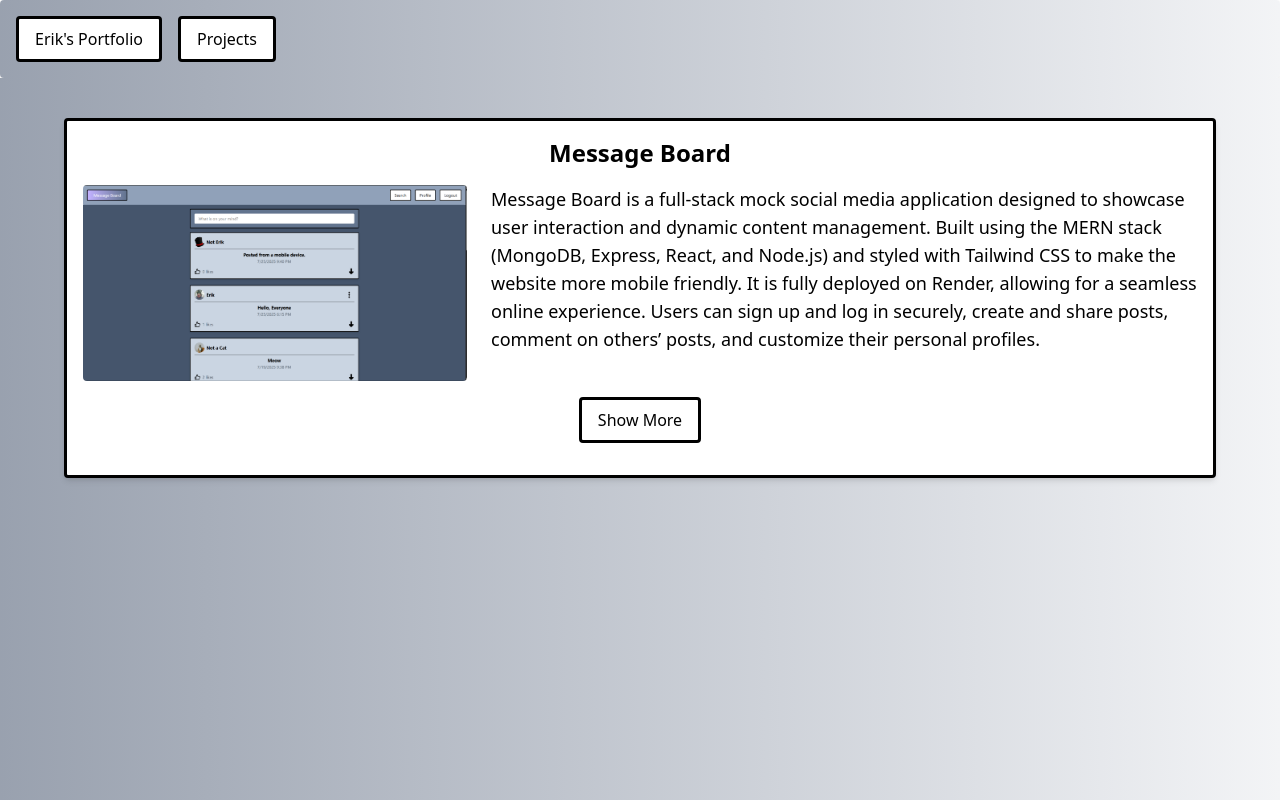
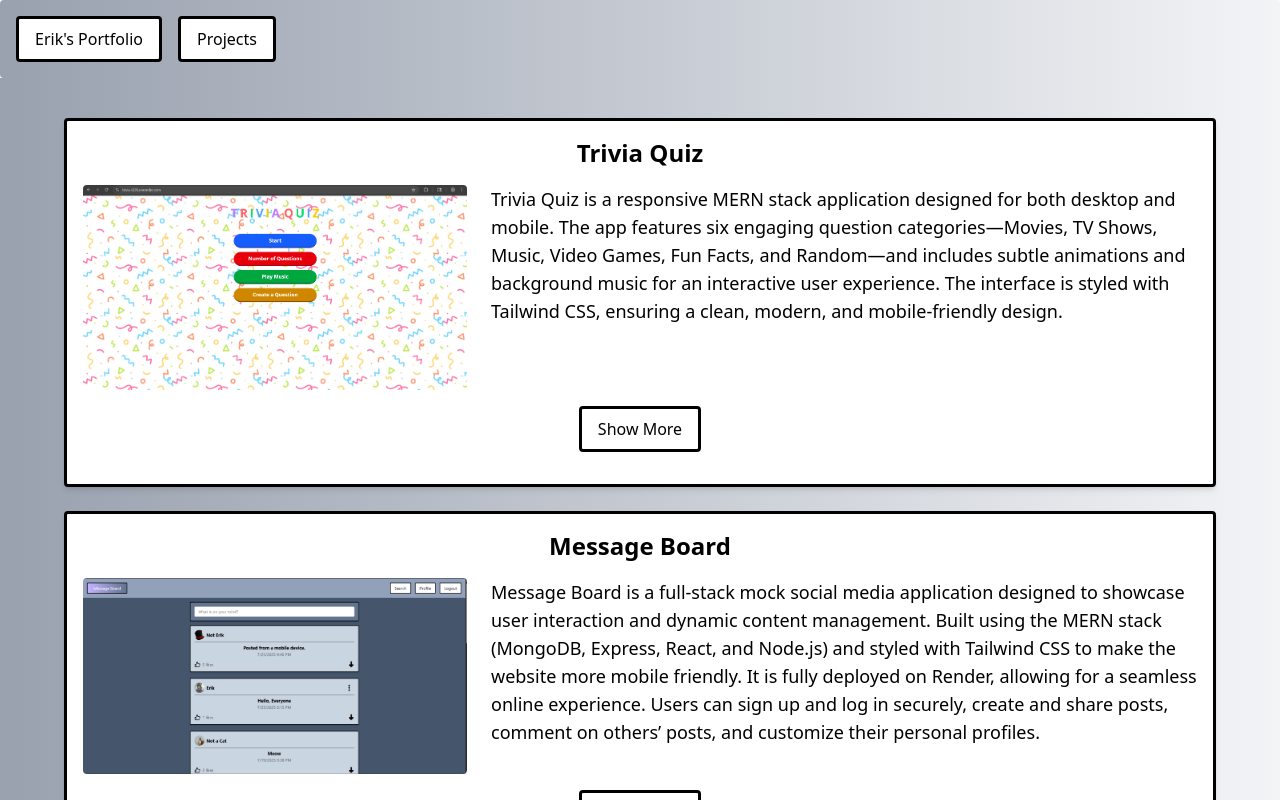
Before and after one commit to 00Kaiser00/My-Portfolio-v2-Cleaned, a React (Vite) app in the folder client/: page /projects in a window 1280 px wide. Shown: the top 800 px of the page. Built offline with nearby package versions, Linux system fonts and the light colour scheme.

Commit message:
Updated for new project

```diff
--- a/client/src/components/Projects/Projects.jsx
+++ b/client/src/components/Projects/Projects.jsx
@@ -5,6 +5,75 @@ function Projects() {
 
     return (
         <div className="mx-auto flex flex-col items-center mt-10 px-4"> {/* Added horizontal padding */}
+
+            {/* Trivia Quiz */}
+            <div className="bg-white rounded border-3 border-black shadow-md p-4 mb-6 w-full max-w-6xl">
+                <h1 className="text-2xl font-bold mb-4 text-center">Trivia Quiz</h1>
+
+                {/* Responsive Flex Container */}
+                <div className="flex flex-col md:flex-row items-center md:items-start gap-6">
+                    {/* Responsive Image */}
+                    <img
+                        src="/Trivia_Quiz.png"
+                        alt="Trivia Quiz"
+                        className="w-full max-w-sm h-auto rounded"
+                    />
+
+                    {/* Text Block */}
+                    <p className="text-lg text-center md:text-left">
+                        Trivia Quiz is a responsive MERN stack application designed for both desktop and mobile.
+                        The app features six engaging question categories—Movies, TV Shows, Music, Video Games, Fun Facts, and Random—and includes subtle animations and background music for an interactive user experience.
+                        The interface is styled with Tailwind CSS, ensuring a clean, modern, and mobile-friendly design.
+                    </p>
+                </div>
+
+                {/* Show More Button */}
+                <div className="flex justify-center">
+                    <button
+                        className="rounded bg-white text-black py-2 px-4 border-3 border-black mt-4 mb-4"
+                        onClick={() => setShowMore(!showMore)}
+                    >
+                        Show {showMore ? "Less" : "More"}
+                    </button>
+                </div>
+
+                {/* Expanded Details */}
+                {showMore && (
+                    <div className="flex flex-col items-center text-center md:text-left">
+                        <p className="text-lg mt-2">
+                            When you first visit Trivia Quiz, you are presented with several interactive options.
+                            The Start button takes you directly to the category selection screen to begin the trivia, while the Number of Questions button allows you to choose from 5, 10, 15, or 20 questions.
+                            The Play Music button lets users enjoy background music for a more engaging experience, and the Create Question button enables users to add their own questions to the quiz from the available categories.
+                        </p>
+
+                        <p className="text-lg mt-4 break-all">
+                            Visit the site:{" "}
+                            <a
+                                href="https://trivia-t226.onrender.com/"
+                                target="_blank"
+                                rel="noopener noreferrer"
+                                className="text-purple-500 underline"
+                            >
+                                https://trivia-t226.onrender.com/
+                            </a>
+                        </p>
+
+                        <p className="text-lg mt-4 break-all">
+                            View the code:{" "}
+                            <a
+                                href="https://github.com/00Kaiser00/Trivia-Cleaned.git"
+                                target="_blank"
+                                rel="noopener noreferrer"
+                                className="text-purple-500 underline"
+                            >
+                                https://github.com/00Kaiser00/Trivia-Cleaned.git
+                            </a>
+                        </p>
+                    </div>
+                )}
+            </div>
+
+            {/* Message Board */}
             <div className="bg-white rounded border-3 border-black shadow-md p-4 mb-6 w-full max-w-6xl">
                 <h1 className="text-2xl font-bold mb-4 text-center">Message Board</h1>
 
```
Also changed, not shown: client/public/Trivia_Quiz.png (added).
